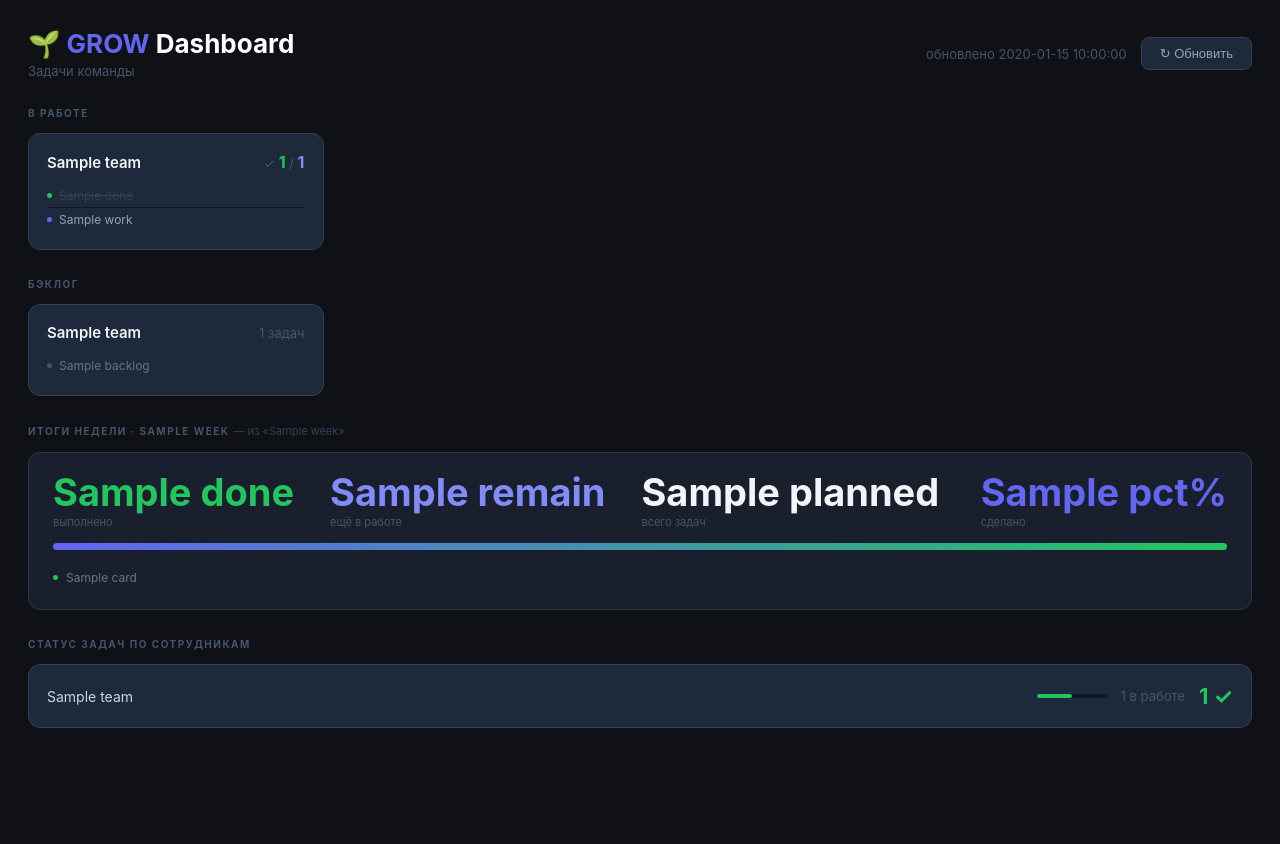
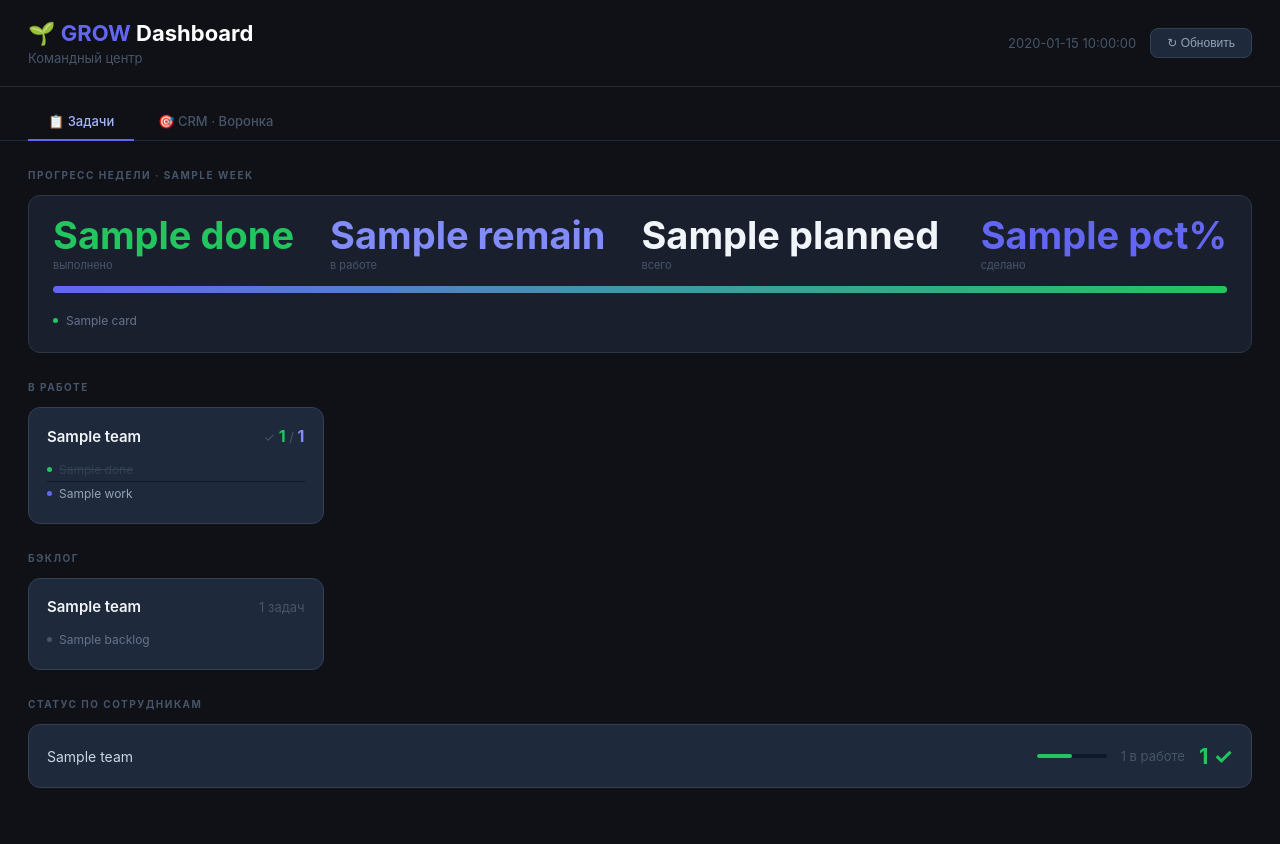
Before and after one commit to GROWCYPRUS/grow-dashboard, a Flask app: template templates/index.html in a window 1280 px wide. Before the commit the page ends 728 px from the top, so only its background shows below. Run offline with Flask 3, Linux system fonts and the light colour scheme; the template is opened without the code that fills it: most values are stand-ins (such as "Sample title", 1, 10 or a date in 2020).

Commit message:
Add CRM tab with AmoCRM funnel

```diff
--- a/app.py
+++ b/app.py
@@ -9,6 +9,10 @@ TRELLO_KEY   = os.environ.get('TRELLO_KEY',   '')
 TRELLO_TOKEN = os.environ.get('TRELLO_TOKEN', '')
 BOARD_ID     = 'BSMbxCEC'
 
+AMO_TOKEN    = os.environ.get('AMO_TOKEN', '')
+AMO_DOMAIN   = 'infogrowbccom.amocrm.ru'
+AMO_PIPELINE = 7514314  # Продажи
+
 TEAM = {
     'Даша':  {'work': 'Задачи Даша',    'backlog': 'Backlog_Даша'},
     'Алина': {'work': 'Алина_в работе', 'backlog': 'Backlog_Алина'},
@@ -16,10 +20,36 @@ TEAM = {
     'Люба':  {'work': 'Задачи Люба',    'backlog': None},
 }
 
+# Этапы воронки в нужном порядке
+AMO_STAGES = [
+    (64714326, 'Новая заявка'),
+    (62300030, 'Первичный контакт'),
+    (85067538, '3 касания без вовлечения'),
+    (83725106, 'Заполнил анкету / на МП'),
+    (83229010, 'Назначен созвон'),
+    (62300034, 'Проведён созвон'),
+    (86126246, 'Записан на МП'),
+    (63785746, 'Посетил МП'),
+    (63785750, 'Посетил 2-е МП'),
+    (69216118, 'Думает / завис'),
+    (63785754, 'Вступление / счёт'),
+]
+STAGE_IDS = {sid: name for sid, name in AMO_STAGES}
+
 def trello(path, **kw):
     r = requests.get(
         f'https://api.trello.com/1{path}',
         params={'key': TRELLO_KEY, 'token': TRELLO_TOKEN, **kw},
+        timeout=10
+    )
+    r.raise_for_status()
+    return r.json()
+
+def amo(path, **params):
+    r = requests.get(
+        f'https://{AMO_DOMAIN}/api/v4{path}',
+        headers={'Authorization': f'Bearer {AMO_TOKEN}'},
+        params=params,
         timeout=10
     )
     r.raise_for_status()
@@ -34,7 +64,8 @@ def get_week_range():
         sunday.replace(hour=23, minute=59, second=59, microsecond=999999),
     )
 
-def fetch_data():
+# ── Trello ────────────────────────────────────────────────
+def fetch_trello():
     lists = trello(
         f'/boards/{BOARD_ID}/lists',
         cards='open',
@@ -44,7 +75,6 @@ def fetch_data():
 
     week_start, week_end = get_week_range()
 
-    # Данные по каждому сотруднику
     team = {}
     for name, cfg in TEAM.items():
         wl = lmap.get(cfg['work'], {})
@@ -65,8 +95,7 @@ def fetch_data():
             'backlog_count': len(bc),
         }
 
-    # Итоги недели — из колонки(ок) "Неделя"
-    # Всё что туда перенесли = выполнено командой за неделю
+    # Колонка "Неделя"
     week_done_cards = []
     week_list_name  = None
     for lname, ldata in lmap.items():
@@ -74,7 +103,6 @@ def fetch_data():
             week_done_cards += ldata.get('cards', [])
             week_list_name = lname
 
-    # Всего планировалось = все задачи в работе + уже выполненные + перенесённые в неделю
     total_planned = (
         sum(d['total_work'] for d in team.values()) +
         len(week_done_cards)
@@ -83,35 +111,93 @@ def fetch_data():
     pct = int(week_done_count / total_planned * 100) if total_planned else 0
 
     week = {
-        'name':     f'{week_start.strftime("%d.%m")} — {week_end.strftime("%d.%m")}',
-        'done':     week_done_count,
-        'planned':  total_planned,
-        'remain':   total_planned - week_done_count,
-        'pct':      pct,
-        'cards':    [c['name'] for c in week_done_cards],
+        'name':      f'{week_start.strftime("%d.%m")} — {week_end.strftime("%d.%m")}',
+        'done':      week_done_count,
+        'planned':   total_planned,
+        'remain':    total_planned - week_done_count,
+        'pct':       pct,
+        'cards':     [c['name'] for c in week_done_cards],
         'list_name': week_list_name,
     }
 
-    return {
-        'team':    team,
-        'week':    week,
-        'updated': datetime.now().strftime('%d.%m.%Y в %H:%M'),
-    }
+    return team, week
 
+# ── AmoCRM ────────────────────────────────────────────────
+def fetch_crm():
+    if not AMO_TOKEN:
+        return None
+
+    try:
+        # Получаем все активные лиды из воронки Продажи
+        data  = amo('/leads', **{
+            'filter[pipeline_id]': AMO_PIPELINE,
+            'limit': 250,
+        })
+        leads = data.get('_embedded', {}).get('leads', [])
+        total = data.get('_total_items', 0)
+
+        # Считаем по этапам
+        from collections import Counter
+        counts = Counter(l['status_id'] for l in leads)
+
+        # Строим воронку
+        funnel = []
+        max_count = max(counts.values()) if counts else 1
+        for sid, sname in AMO_STAGES:
+            cnt = counts.get(sid, 0)
+            funnel.append({
+                'name':  sname,
+                'count': cnt,
+                'pct':   int(cnt / max_count * 100) if max_count else 0,
+            })
+
+        # Зависшие лиды (более 7 дней без изменений)
+        week_ago = int((datetime.now() - timedelta(days=7)).timestamp())
+        stuck = [
+            l for l in leads
+            if l.get('updated_at', 0) < week_ago
+            and l['status_id'] not in (143, 142)  # не закрытые
+        ]
+
+        # Новые лиды за текущий месяц
+        month_start = datetime.now().replace(day=1, hour=0, minute=0, second=0)
+        new_this_month = [
+            l for l in leads
+            if l.get('created_at', 0) >= int(month_start.timestamp())
+        ]
+
+        return {
+            'total':          total,
+            'active':         len(leads),
+            'new_month':      len(new_this_month),
+            'stuck_count':    len(stuck),
+            'funnel':         funnel,
+        }
+    except Exception as e:
+        return {'error': str(e)}
+
+# ── Routes ────────────────────────────────────────────────
 @app.route('/')
 def index():
     try:
-        data  = fetch_data()
-        error = None
+        team, week = fetch_trello()
+        crm        = fetch_crm()
+        error      = None
     except Exception as e:
-        data  = {}
+        team, week, crm = {}, {}, None
         error = str(e)
-    return render_template('index.html', data=data, error=error)
+    return render_template('index.html',
+        team=team, week=week, crm=crm,
+        error=error,
+        updated=datetime.now().strftime('%d.%m.%Y в %H:%M')
+    )
 
 @app.route('/api')
 def api():
     try:
-        return jsonify(fetch_data())
+        team, week = fetch_trello()
+        crm        = fetch_crm()
+        return jsonify({'team': team, 'week': week, 'crm': crm})
     except Exception as e:
         return jsonify({'error': str(e)}), 500
 
--- a/templates/index.html
+++ b/templates/index.html
@@ -6,20 +6,32 @@
 <title>GROW Dashboard</title>
 <style>
   * { box-sizing: border-box; margin: 0; padding: 0; }
-  body { background: #0f1117; color: #e2e8f0; font-family: -apple-system, BlinkMacSystemFont, 'Segoe UI', sans-serif; padding: 28px; min-height: 100vh; }
+  body { background: #0f1117; color: #e2e8f0; font-family: -apple-system, BlinkMacSystemFont, 'Segoe UI', sans-serif; min-height: 100vh; }
 
-  .header { display: flex; justify-content: space-between; align-items: center; margin-bottom: 28px; }
-  .logo { font-size: 26px; font-weight: 700; color: #fff; }
+  /* ── Header ── */
+  .header { display: flex; justify-content: space-between; align-items: center; padding: 20px 28px; border-bottom: 1px solid #1e293b; }
+  .logo { font-size: 22px; font-weight: 700; color: #fff; }
   .logo span { color: #6366f1; }
   .meta { color: #475569; font-size: 13px; }
-  .btn { background: #1e293b; border: 1px solid #334155; color: #94a3b8; padding: 8px 18px; border-radius: 8px; cursor: pointer; font-size: 13px; }
+  .btn { background: #1e293b; border: 1px solid #334155; color: #94a3b8; padding: 7px 16px; border-radius: 8px; cursor: pointer; font-size: 12px; }
   .btn:hover { background: #334155; color: #fff; }
+
+  /* ── Tabs ── */
+  .tabs { display: flex; gap: 4px; padding: 16px 28px 0; border-bottom: 1px solid #1e293b; }
+  .tab { padding: 10px 20px; font-size: 13px; font-weight: 500; color: #475569; cursor: pointer; border-bottom: 2px solid transparent; margin-bottom: -1px; }
+  .tab:hover { color: #94a3b8; }
+  .tab.active { color: #a5b4fc; border-bottom-color: #6366f1; }
+
+  /* ── Content ── */
+  .tab-content { display: none; padding: 28px; }
+  .tab-content.active { display: block; }
 
   .section-label { font-size: 10px; font-weight: 700; letter-spacing: 1.5px; text-transform: uppercase; color: #475569; margin-bottom: 14px; }
 
-  /* ── Team grid ── */
+  /* ── Grid ── */
   .grid { display: grid; grid-template-columns: repeat(auto-fill, minmax(260px, 1fr)); gap: 14px; margin-bottom: 28px; }
 
+  /* ── Cards ── */
   .card { background: #1e293b; border: 1px solid #334155; border-radius: 12px; padding: 18px; }
   .card-top { display: flex; justify-content: space-between; align-items: center; margin-bottom: 12px; }
   .card-name { font-size: 15px; font-weight: 600; color: #f1f5f9; }
@@ -43,7 +55,7 @@
   ::-webkit-scrollbar { width: 3px; }
   ::-webkit-scrollbar-thumb { background: #334155; border-radius: 2px; }
 
-  /* ── Week итоги ── */
+  /* ── Week banner ── */
   .week-box { background: #1a1f2e; border: 1px solid #2d3748; border-radius: 12px; padding: 20px 24px; margin-bottom: 28px; }
   .week-stats { display: flex; gap: 36px; margin-bottom: 14px; align-items: flex-end; }
   .ws-big { font-size: 38px; font-weight: 700; line-height: 1; }
@@ -54,13 +66,10 @@
   .indigo { color: #6366f1; }
   .pbar  { background: #0f172a; border-radius: 99px; height: 7px; margin-bottom: 16px; }
   .pfill { height: 100%; border-radius: 99px; background: linear-gradient(90deg, #6366f1, #22c55e); }
-
-  .week-card-list { }
   .week-card-row { display: flex; align-items: center; gap: 8px; font-size: 12px; color: #64748b; padding: 4px 0; border-bottom: 1px solid #0f172a; }
   .week-card-row:last-child { border-bottom: none; }
-  .week-card-row .dot { background: #22c55e; }
 
-  /* ── Summary per person ── */
+  /* ── Summary ── */
   .summary-box { background: #1e293b; border: 1px solid #334155; border-radius: 12px; padding: 6px 18px; margin-bottom: 28px; }
   .sum-row { display: flex; justify-content: space-between; align-items: center; padding: 12px 0; border-bottom: 1px solid #0f172a; }
   .sum-row:last-child { border-bottom: none; }
@@ -71,105 +80,66 @@
   .sum-bar-wrap { width: 70px; background: #0f172a; border-radius: 99px; height: 4px; }
   .sum-bar { height: 100%; border-radius: 99px; background: #22c55e; }
 
+  /* ── CRM ── */
+  .kpi-row { display: grid; grid-template-columns: repeat(4, 1fr); gap: 12px; margin-bottom: 28px; }
+  .kpi { background: #1e293b; border: 1px solid #334155; border-radius: 12px; padding: 16px 20px; }
+  .kpi-label { font-size: 11px; color: #475569; margin-bottom: 6px; }
+  .kpi-value { font-size: 32px; font-weight: 700; color: #f1f5f9; line-height: 1; }
+  .kpi-value.green  { color: #22c55e; }
+  .kpi-value.red    { color: #ef4444; }
+  .kpi-value.purple { color: #818cf8; }
+
+  .funnel-box { background: #1e293b; border: 1px solid #334155; border-radius: 12px; padding: 20px; margin-bottom: 28px; }
+  .funnel-row { display: flex; align-items: center; gap: 12px; margin-bottom: 10px; }
+  .funnel-row:last-child { margin-bottom: 0; }
+  .funnel-label { font-size: 12px; color: #94a3b8; min-width: 200px; }
+  .funnel-bar-wrap { flex: 1; height: 8px; background: #0f172a; border-radius: 4px; overflow: hidden; }
+  .funnel-bar { height: 100%; border-radius: 4px; background: linear-gradient(90deg, #6366f1, #818cf8); }
+  .funnel-num { font-size: 13px; font-weight: 600; color: #f1f5f9; min-width: 28px; text-align: right; }
+
   .error { color: #ef4444; background: #1e293b; padding: 20px; border-radius: 12px; }
+  .crm-error { color: #64748b; font-size: 13px; padding: 20px; text-align: center; }
 </style>
 </head>
 <body>
 
 {% if error %}
-  <div class="error">❌ Ошибка загрузки данных: {{ error }}</div>
+  <div style="padding:28px"><div class="error">❌ Ошибка: {{ error }}</div></div>
 {% else %}
 
 <div class="header">
   <div>
     <div class="logo">🌱 <span>GROW</span> Dashboard</div>
-    <div class="meta" style="margin-top:4px;">Задачи команды</div>
+    <div class="meta" style="margin-top:4px;">Командный центр</div>
   </div>
   <div style="display:flex;align-items:center;gap:14px;">
-    <span class="meta">обновлено {{ data.updated }}</span>
+    <span class="meta">{{ updated }}</span>
     <button class="btn" onclick="location.reload()">↻ Обновить</button>
   </div>
 </div>
 
-<!-- ── В работе ── -->
-<div class="section-label">В работе</div>
-<div class="grid">
-{% for name, d in data.team.items() %}
-<div class="card">
-  <div class="card-top">
-    <span class="card-name">{{ name }}</span>
-    <span class="card-stat">✓ <b class="g">{{ d.done_count }}</b> / <b class="p">{{ d.work_count }}</b></span>
-  </div>
-  <div class="task-scroll">
-    {% for t in d.done %}
-    <div class="trow done"><div class="dot g"></div><span class="tname">{{ t }}</span></div>
-    {% endfor %}
-    {% for t in d.work %}
-    <div class="trow work"><div class="dot p"></div><span class="tname">{{ t }}</span></div>
-    {% endfor %}
-    {% if not d.done and not d.work %}
-    <div class="empty">нет задач</div>
-    {% endif %}
-  </div>
-</div>
-{% endfor %}
+<!-- ── Tabs ── -->
+<div class="tabs">
+  <div class="tab active" onclick="switchTab('tasks', this)">📋 Задачи</div>
+  <div class="tab" onclick="switchTab('crm', this)">🎯 CRM · Воронка</div>
 </div>
 
-<!-- ── Бэклог ── -->
-<div class="section-label">Бэклог</div>
-<div class="grid">
-{% for name, d in data.team.items() %}
-<div class="card">
-  <div class="card-top">
-    <span class="card-name">{{ name }}</span>
-    {% if d.backlog_count %}
-    <span class="card-stat">{{ d.backlog_count }} задач</span>
-    {% endif %}
-  </div>
-  {% if d.backlog %}
-  <div class="task-scroll">
-    {% for t in d.backlog %}
-    <div class="trow back"><div class="dot s"></div><span class="tname">{{ t }}</span></div>
-    {% endfor %}
-  </div>
-  {% else %}
-  <div class="empty">бэклог пуст</div>
-  {% endif %}
-</div>
-{% endfor %}
-</div>
+<!-- ══════════════ ЗАДАЧИ ══════════════ -->
+<div id="tab-tasks" class="tab-content active">
 
-<!-- ── Итоги недели (из колонки "Неделя") ── -->
-{% if data.week %}
-<div class="section-label">
-  Итоги недели · {{ data.week.name }}
-  {% if data.week.list_name %}<span style="color:#334155;font-weight:400;text-transform:none;letter-spacing:0;font-size:11px;"> — из «{{ data.week.list_name }}»</span>{% endif %}
-</div>
+  {% if week %}
+  <div class="section-label">Прогресс недели · {{ week.name }}</div>
   <div class="week-box">
     <div class="week-stats">
+      <div><div class="ws-big green">{{ week.done }}</div><div class="ws-lbl">выполнено</div></div>
+      <div><div class="ws-big purple">{{ week.remain }}</div><div class="ws-lbl">в работе</div></div>
+      <div><div class="ws-big white">{{ week.planned }}</div><div class="ws-lbl">всего</div></div>
+      <div style="margin-left:auto;"><div class="ws-big indigo">{{ week.pct }}%</div><div class="ws-lbl">сделано</div></div>
+    </div>
+    <div class="pbar"><div class="pfill" style="width:{{ week.pct }}%"></div></div>
+    {% if week.cards %}
     <div>
-      <div class="ws-big green">{{ data.week.done }}</div>
-      <div class="ws-lbl">выполнено</div>
-    </div>
-    <div>
-      <div class="ws-big purple">{{ data.week.remain }}</div>
-      <div class="ws-lbl">ещё в работе</div>
-    </div>
-    <div>
-      <div class="ws-big white">{{ data.week.planned }}</div>
-      <div class="ws-lbl">всего задач</div>
-    </div>
-    <div style="margin-left:auto;">
-      <div class="ws-big indigo">{{ data.week.pct }}%</div>
-      <div class="ws-lbl">сделано</div>
-    </div>
-  </div>
-  <div class="pbar">
-    <div class="pfill" style="width:{{ data.week.pct }}%"></div>
-  </div>
-  {% if data.week.cards %}
-  <div class="week-card-list">
-    {% for t in data.week.cards %}
+      {% for t in week.cards %}
       <div class="week-card-row"><div class="dot g"></div>{{ t }}</div>
       {% endfor %}
     </div>
@@ -179,18 +149,49 @@
   </div>
   {% endif %}
 
-<!-- ── Прогресс по сотрудникам ── -->
-<div class="section-label">Статус задач по сотрудникам</div>
+  <div class="section-label">В работе</div>
+  <div class="grid">
+  {% for name, d in team.items() %}
+  <div class="card">
+    <div class="card-top">
+      <span class="card-name">{{ name }}</span>
+      <span class="card-stat">✓ <b class="g">{{ d.done_count }}</b> / <b class="p">{{ d.work_count }}</b></span>
+    </div>
+    <div class="task-scroll">
+      {% for t in d.done %}<div class="trow done"><div class="dot g"></div><span class="tname">{{ t }}</span></div>{% endfor %}
+      {% for t in d.work %}<div class="trow work"><div class="dot p"></div><span class="tname">{{ t }}</span></div>{% endfor %}
+      {% if not d.done and not d.work %}<div class="empty">нет задач</div>{% endif %}
+    </div>
+  </div>
+  {% endfor %}
+  </div>
+
+  <div class="section-label">Бэклог</div>
+  <div class="grid">
+  {% for name, d in team.items() %}
+  <div class="card">
+    <div class="card-top">
+      <span class="card-name">{{ name }}</span>
+      {% if d.backlog_count %}<span class="card-stat">{{ d.backlog_count }} задач</span>{% endif %}
+    </div>
+    {% if d.backlog %}
+    <div class="task-scroll">
+      {% for t in d.backlog %}<div class="trow back"><div class="dot s"></div><span class="tname">{{ t }}</span></div>{% endfor %}
+    </div>
+    {% else %}<div class="empty">бэклог пуст</div>{% endif %}
+  </div>
+  {% endfor %}
+  </div>
+
+  <div class="section-label">Статус по сотрудникам</div>
   <div class="summary-box">
-{% for name, d in data.team.items() %}
+  {% for name, d in team.items() %}
   <div class="sum-row">
     <span class="sum-name">{{ name }}</span>
     <div class="sum-right">
       {% set total_p = d.done_count + d.work_count %}
       {% if total_p > 0 %}
-    <div class="sum-bar-wrap">
-      <div class="sum-bar" style="width:{{ (d.done_count / total_p * 100)|int }}%"></div>
-    </div>
+      <div class="sum-bar-wrap"><div class="sum-bar" style="width:{{ (d.done_count / total_p * 100)|int }}%"></div></div>
       {% endif %}
       <span class="sum-work">{{ d.work_count }} в работе</span>
       <span class="sum-done">{{ d.done_count }} ✓</span>
@@ -199,9 +200,67 @@
   {% endfor %}
   </div>
 
+</div>
+
+<!-- ══════════════ CRM ══════════════ -->
+<div id="tab-crm" class="tab-content">
+
+{% if crm %}
+  {% if crm.error is defined %}
+  <div class="crm-error">⚠️ Ошибка загрузки CRM: {{ crm.error }}</div>
+  {% else %}
+
+  <div class="kpi-row">
+    <div class="kpi">
+      <div class="kpi-label">Активных лидов</div>
+      <div class="kpi-value purple">{{ crm.active }}</div>
+    </div>
+    <div class="kpi">
+      <div class="kpi-label">Новых в этом месяце</div>
+      <div class="kpi-value green">{{ crm.new_month }}</div>
+    </div>
+    <div class="kpi">
+      <div class="kpi-label">Зависших (7+ дней)</div>
+      <div class="kpi-value red">{{ crm.stuck_count }}</div>
+    </div>
+    <div class="kpi">
+      <div class="kpi-label">Всего в CRM</div>
+      <div class="kpi-value">{{ crm.total }}</div>
+    </div>
+  </div>
+
+  <div class="section-label">Воронка · Продажи</div>
+  <div class="funnel-box">
+    {% for stage in crm.funnel %}
+    {% if stage.count > 0 %}
+    <div class="funnel-row">
+      <div class="funnel-label">{{ stage.name }}</div>
+      <div class="funnel-bar-wrap">
+        <div class="funnel-bar" style="width:{{ stage.pct }}%"></div>
+      </div>
+      <div class="funnel-num">{{ stage.count }}</div>
+    </div>
+    {% endif %}
+    {% endfor %}
+  </div>
+
+  {% endif %}
+{% else %}
+  <div class="crm-error">CRM не подключена</div>
+{% endif %}
+
+</div>
+
 {% endif %}
 
 <script>
+function switchTab(name, el) {
+  document.querySelectorAll('.tab-content').forEach(t => t.classList.remove('active'));
+  document.querySelectorAll('.tab').forEach(t => t.classList.remove('active'));
+  document.getElementById('tab-' + name).classList.add('active');
+  el.classList.add('active');
+}
+
 function scheduleRefresh() {
   const now  = new Date();
   const next = new Date();
```
Lines whose indentation alone changed are shown as unchanged.
